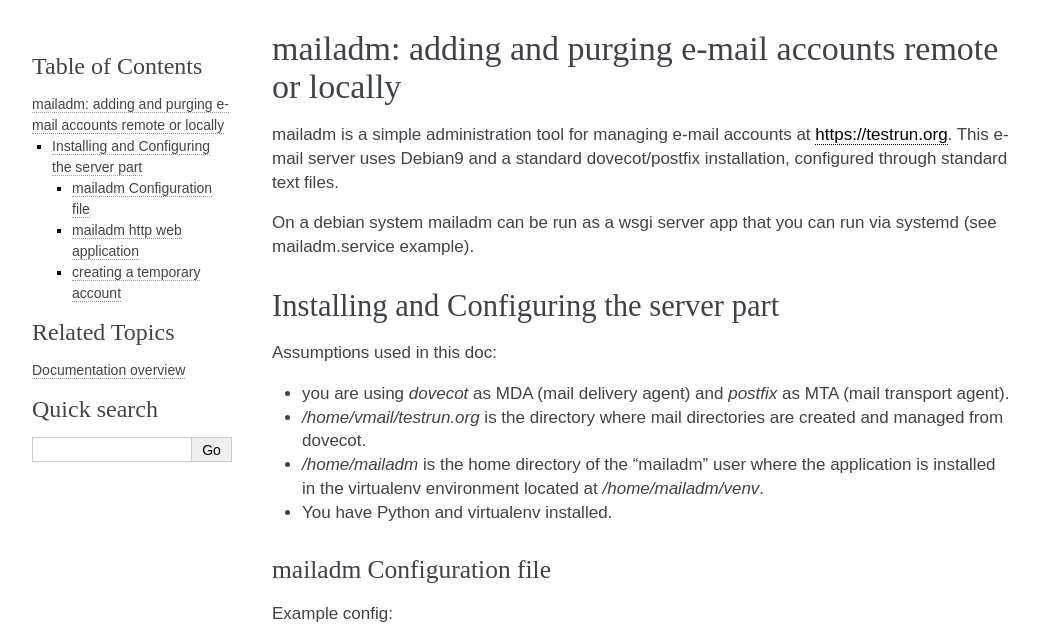
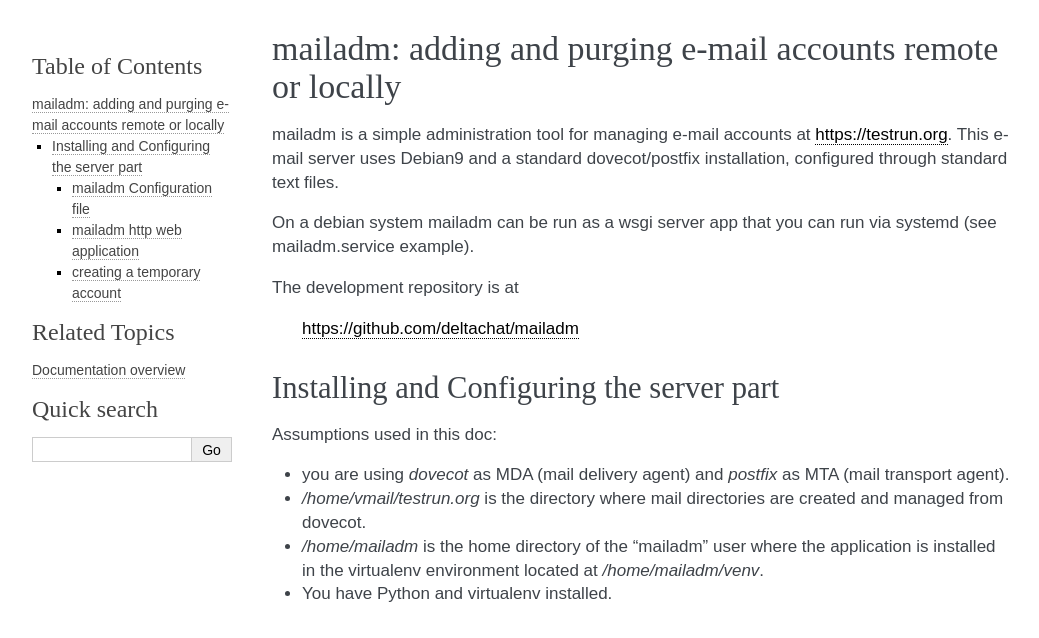
Before and after one commit to deltachat/mailadm, a Sphinx documentation site: the page built from doc/index.rst, in a window 1280 px wide, cut to the strip 0-638 px from the top of the page. Shown: the whole strip, without its empty margins (108-1147 px from the left). Built offline with Sphinx 7.4.7, drawn with Linux system fonts in a browser that asks for light colours.

Commit message:
add github url

```diff
--- a/doc/index.rst
+++ b/doc/index.rst
@@ -8,6 +8,10 @@
 
 On a debian system mailadm can be run as a wsgi server app
 that you can run via systemd (see mailadm.service example).
+
+The development repository is at
+
+    https://github.com/deltachat/mailadm
 
 
 Installing and Configuring the server part
```
